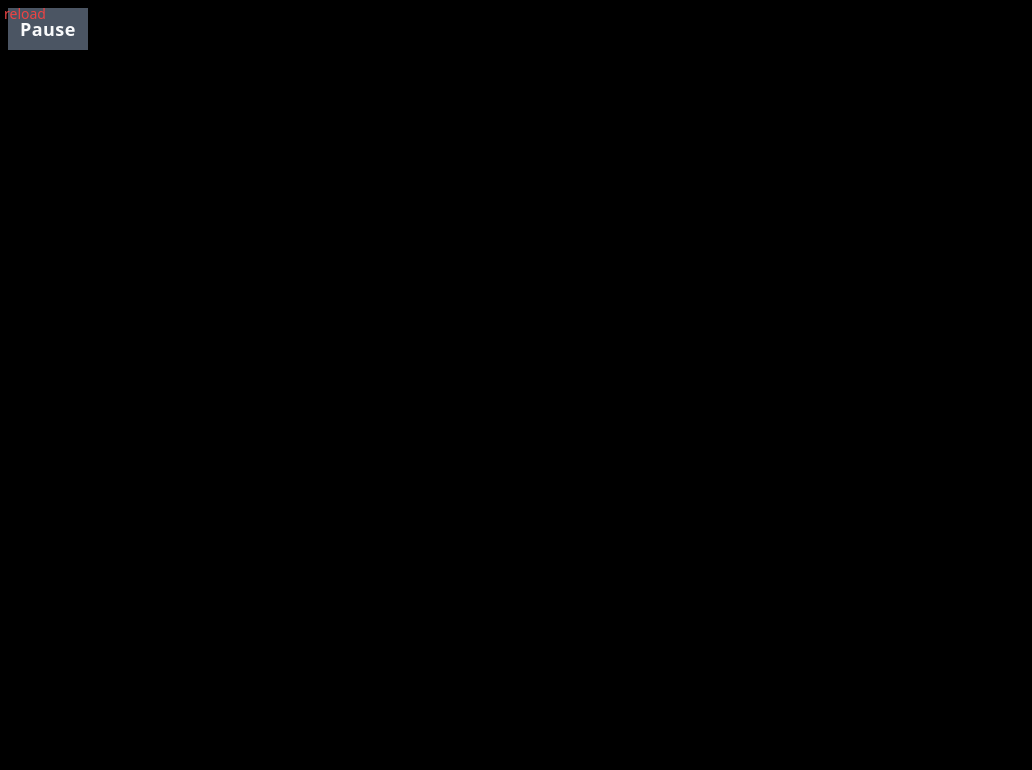
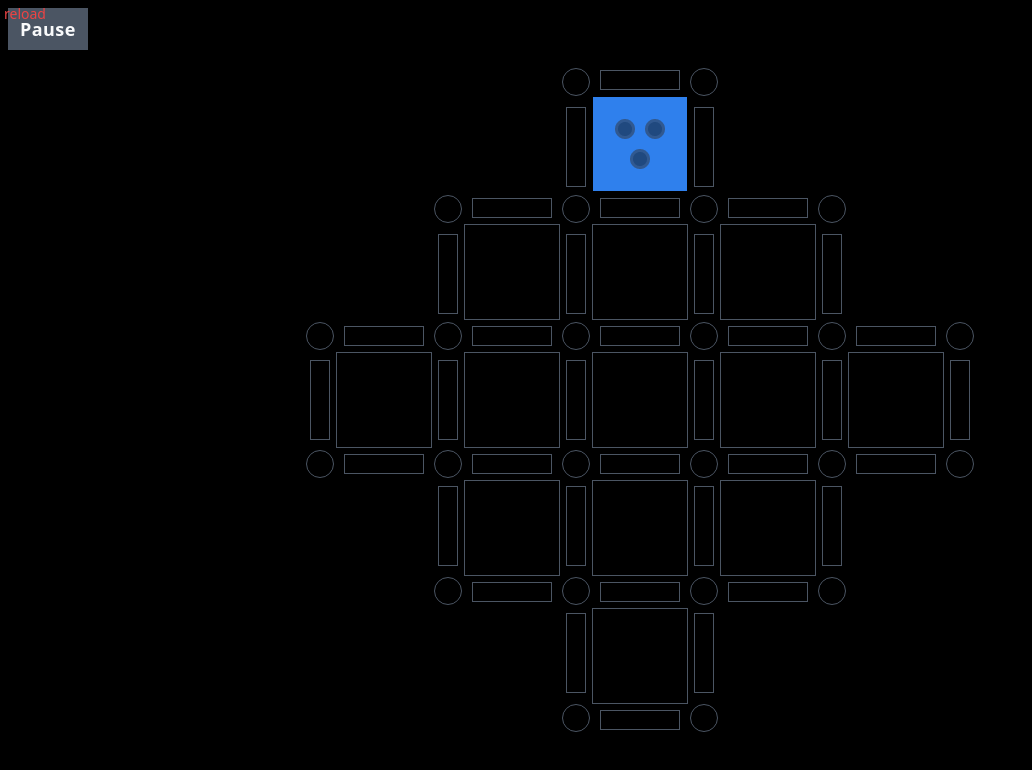
Before and after one commit to hugginsio/capstone_seven, an Angular app: page /game in a window 1280 px wide. Shown: the top 770 px of the page, without its empty margins (0-1032 px from the left). Built offline with nearby package versions, Linux system fonts and the light colour scheme.

Commit message:
game: update clickPiece method, add base classes

```diff
--- a/src/app/pages/game/game.component.html
+++ b/src/app/pages/game/game.component.html
@@ -29,27 +29,27 @@
   <div class="flex flex-row items-center content-center h-full">
     <div class="gameboard">
       <div class="tile-container">
-        <div id="TX" (click)="clickTile($event)" class="tile"></div>
+        <div id="TX" (click)="clickPiece($event)" class="tile available tile-blue-3"></div>
       </div>
       <div class="tile-container">
-        <div id="TX" (click)="clickTile($event)" class="tile"></div>
-        <div id="TX" (click)="clickTile($event)" class="tile"></div>
-        <div id="TX" (click)="clickTile($event)" class="tile"></div>
+        <div id="TX" (click)="clickPiece($event)" class="tile unavailable"></div>
+        <div id="TX" (click)="clickPiece($event)" class="tile unavailable"></div>
+        <div id="TX" (click)="clickPiece($event)" class="tile unavailable"></div>
       </div>
       <div class="tile-container">
-        <div id="TX" (click)="clickTile($event)" class="tile"></div>
-        <div id="TX" (click)="clickTile($event)" class="tile"></div>
-        <div id="TX" (click)="clickTile($event)" class="tile"></div>
-        <div id="TX" (click)="clickTile($event)" class="tile"></div>
-        <div id="TX" (click)="clickTile($event)" class="tile"></div>
+        <div id="TX" (click)="clickPiece($event)" class="tile unavailable"></div>
+        <div id="TX" (click)="clickPiece($event)" class="tile unavailable"></div>
+        <div id="TX" (click)="clickPiece($event)" class="tile unavailable"></div>
+        <div id="TX" (click)="clickPiece($event)" class="tile unavailable"></div>
+        <div id="TX" (click)="clickPiece($event)" class="tile unavailable"></div>
       </div>
       <div class="tile-container">
-        <div id="TX" (click)="clickTile($event)" class="tile"></div>
-        <div id="TX" (click)="clickTile($event)" class="tile"></div>
-        <div id="TX" (click)="clickTile($event)" class="tile"></div>
+        <div id="TX" (click)="clickPiece($event)" class="tile unavailable"></div>
+        <div id="TX" (click)="clickPiece($event)" class="tile unavailable"></div>
+        <div id="TX" (click)="clickPiece($event)" class="tile unavailable"></div>
       </div>
       <div class="tile-container">
-        <div id="TX" (click)="clickTile($event)" class="tile"></div>
+        <div id="TX" (click)="clickPiece($event)" class="tile unavailable"></div>
       </div>
     </div>
   </div>
@@ -59,40 +59,40 @@
   <div class="flex flex-row items-center content-center h-full">
     <div class="mx-auto flex flex-col spacing-y-nodes">
       <div class="node-container">
-        <div id="NX" class="node"></div>
-        <div id="NX" class="node"></div>
+        <div id="NX" (click)="clickPiece($event)" class="node unavailable"></div>
+        <div id="NX" (click)="clickPiece($event)" class="node unavailable"></div>
       </div>
       <div class="node-container">
-        <div id="NX" class="node"></div>
-        <div id="NX" class="node"></div>
-        <div id="NX" class="node"></div>
-        <div id="NX" class="node"></div>
+        <div id="NX" (click)="clickPiece($event)" class="node unavailable"></div>
+        <div id="NX" (click)="clickPiece($event)" class="node unavailable"></div>
+        <div id="NX" (click)="clickPiece($event)" class="node unavailable"></div>
+        <div id="NX" (click)="clickPiece($event)" class="node unavailable"></div>
       </div>
       <div class="node-container">
-        <div id="NX" class="node"></div>
-        <div id="NX" class="node"></div>
-        <div id="NX" class="node"></div>
-        <div id="NX" class="node"></div>
-        <div id="NX" class="node"></div>
-        <div id="NX" class="node"></div>
+        <div id="NX" (click)="clickPiece($event)" class="node unavailable"></div>
+        <div id="NX" (click)="clickPiece($event)" class="node unavailable"></div>
+        <div id="NX" (click)="clickPiece($event)" class="node unavailable"></div>
+        <div id="NX" (click)="clickPiece($event)" class="node unavailable"></div>
+        <div id="NX" (click)="clickPiece($event)" class="node unavailable"></div>
+        <div id="NX" (click)="clickPiece($event)" class="node unavailable"></div>
       </div>
       <div class="node-container">
-        <div id="NX" class="node"></div>
-        <div id="NX" class="node"></div>
-        <div id="NX" class="node"></div>
-        <div id="NX" class="node"></div>
-        <div id="NX" class="node"></div>
-        <div id="NX" class="node"></div>
+        <div id="NX" (click)="clickPiece($event)" class="node unavailable"></div>
+        <div id="NX" (click)="clickPiece($event)" class="node unavailable"></div>
+        <div id="NX" (click)="clickPiece($event)" class="node unavailable"></div>
+        <div id="NX" (click)="clickPiece($event)" class="node unavailable"></div>
+        <div id="NX" (click)="clickPiece($event)" class="node unavailable"></div>
+        <div id="NX" (click)="clickPiece($event)" class="node unavailable"></div>
       </div>
       <div class="node-container">
-        <div id="NX" class="node"></div>
-        <div id="NX" class="node"></div>
-        <div id="NX" class="node"></div>
-        <div id="NX" class="node"></div>
+        <div id="NX" (click)="clickPiece($event)" class="node unavailable"></div>
+        <div id="NX" (click)="clickPiece($event)" class="node unavailable"></div>
+        <div id="NX" (click)="clickPiece($event)" class="node unavailable"></div>
+        <div id="NX" (click)="clickPiece($event)" class="node unavailable"></div>
       </div>
       <div class="node-container">
-        <div id="NX" class="node"></div>
-        <div id="NX" class="node"></div>
+        <div id="NX" (click)="clickPiece($event)" class="node unavailable"></div>
+        <div id="NX" (click)="clickPiece($event)" class="node unavailable"></div>
       </div>
     </div>
   </div>
@@ -102,32 +102,32 @@
   <div class="flex flex-row items-center content-center h-full">
     <div class="mx-auto flex flex-col spacing-y-v-branches">
       <div class="branch-y-container">
-        <div id="BX" class="branch-y"></div>
-        <div id="BX" class="branch-y"></div>
+        <div id="BX" (click)="clickPiece($event)" class="branch-y unavailable"></div>
+        <div id="BX" (click)="clickPiece($event)" class="branch-y unavailable"></div>
       </div>
       <div class="branch-y-container">
-        <div id="BX" class="branch-y"></div>
-        <div id="BX" class="branch-y"></div>
-        <div id="BX" class="branch-y"></div>
-        <div id="BX" class="branch-y"></div>
+        <div id="BX" (click)="clickPiece($event)" class="branch-y unavailable"></div>
+        <div id="BX" (click)="clickPiece($event)" class="branch-y unavailable"></div>
+        <div id="BX" (click)="clickPiece($event)" class="branch-y unavailable"></div>
+        <div id="BX" (click)="clickPiece($event)" class="branch-y unavailable"></div>
       </div>
       <div class="branch-y-container">
-        <div id="BX" class="branch-y"></div>
-        <div id="BX" class="branch-y"></div>
-        <div id="BX" class="branch-y"></div>
-        <div id="BX" class="branch-y"></div>
-        <div id="BX" class="branch-y"></div>
-        <div id="BX" class="branch-y"></div>
+        <div id="BX" (click)="clickPiece($event)" class="branch-y unavailable"></div>
+        <div id="BX" (click)="clickPiece($event)" class="branch-y unavailable"></div>
+        <div id="BX" (click)="clickPiece($event)" class="branch-y unavailable"></div>
+        <div id="BX" (click)="clickPiece($event)" class="branch-y unavailable"></div>
+        <div id="BX" (click)="clickPiece($event)" class="branch-y unavailable"></div>
+        <div id="BX" (click)="clickPiece($event)" class="branch-y unavailable"></div>
       </div>
       <div class="branch-y-container">
-        <div id="BX" class="branch-y"></div>
-        <div id="BX" class="branch-y"></div>
-        <div id="BX" class="branch-y"></div>
-        <div id="BX" class="branch-y"></div>
+        <div id="BX" (click)="clickPiece($event)" class="branch-y unavailable"></div>
+        <div id="BX" (click)="clickPiece($event)" class="branch-y unavailable"></div>
+        <div id="BX" (click)="clickPiece($event)" class="branch-y unavailable"></div>
+        <div id="BX" (click)="clickPiece($event)" class="branch-y unavailable"></div>
       </div>
       <div class="branch-y-container">
-        <div id="BX" class="branch-y"></div>
-        <div id="BX" class="branch-y"></div>
+        <div id="BX" (click)="clickPiece($event)" class="branch-y unavailable"></div>
+        <div id="BX" (click)="clickPiece($event)" class="branch-y unavailable"></div>
       </div>
     </div>
   </div>
@@ -137,34 +137,34 @@
   <div class="flex flex-row items-center content-center h-full">
     <div class="mx-auto flex flex-col spacing-y-h-branches">
       <div class="branch-x-container">
-        <div id="BX" class="branch-x"></div>
+        <div id="BX" (click)="clickPiece($event)" class="branch-x unavailable"></div>
       </div>
       <div class="branch-x-container">
-        <div id="BX" class="branch-x"></div>
-        <div id="BX" class="branch-x"></div>
-        <div id="BX" class="branch-x"></div>
+        <div id="BX" (click)="clickPiece($event)" class="branch-x unavailable"></div>
+        <div id="BX" (click)="clickPiece($event)" class="branch-x unavailable"></div>
+        <div id="BX" (click)="clickPiece($event)" class="branch-x unavailable"></div>
       </div>
       <div class="branch-x-container">
-        <div id="BX" class="branch-x"></div>
-        <div id="BX" class="branch-x"></div>
-        <div id="BX" class="branch-x"></div>
-        <div id="BX" class="branch-x"></div>
-        <div id="BX" class="branch-x"></div>
+        <div id="BX" (click)="clickPiece($event)" class="branch-x unavailable"></div>
+        <div id="BX" (click)="clickPiece($event)" class="branch-x unavailable"></div>
+        <div id="BX" (click)="clickPiece($event)" class="branch-x unavailable"></div>
+        <div id="BX" (click)="clickPiece($event)" class="branch-x unavailable"></div>
+        <div id="BX" (click)="clickPiece($event)" class="branch-x unavailable"></div>
       </div>
       <div class="branch-x-container">
-        <div id="BX" class="branch-x"></div>
-        <div id="BX" class="branch-x"></div>
-        <div id="BX" class="branch-x"></div>
-        <div id="BX" class="branch-x"></div>
-        <div id="BX" class="branch-x"></div>
+        <div id="BX" (click)="clickPiece($event)" class="branch-x unavailable"></div>
+        <div id="BX" (click)="clickPiece($event)" class="branch-x unavailable"></div>
+        <div id="BX" (click)="clickPiece($event)" class="branch-x unavailable"></div>
+        <div id="BX" (click)="clickPiece($event)" class="branch-x unavailable"></div>
+        <div id="BX" (click)="clickPiece($event)" class="branch-x unavailable"></div>
       </div>
       <div class="branch-x-container">
-        <div id="BX" class="branch-x"></div>
-        <div id="BX" class="branch-x"></div>
-        <div id="BX" class="branch-x"></div>
+        <div id="BX" (click)="clickPiece($event)" class="branch-x unavailable"></div>
+        <div id="BX" (click)="clickPiece($event)" class="branch-x unavailable"></div>
+        <div id="BX" (click)="clickPiece($event)" class="branch-x unavailable"></div>
       </div>
       <div class="branch-x-container">
-        <div id="BX" class="branch-x"></div>
+        <div id="BX" (click)="clickPiece($event)" class="branch-x unavailable"></div>
       </div>
     </div>
   </div>
--- /dev/null
+++ b/src/app/pages/game/interfaces/game.interface.ts
@@ -0,0 +1,10 @@
+export interface ClickEvent {
+  altKey: boolean;
+  ctrlKey: boolean;
+  shiftKey: boolean;
+  type: string;
+  target: {
+    className: string;
+    id: string;
+  }
+}
```
Also changed, not shown: src/app/pages/game/game.component.ts (+16 -5 lines).
